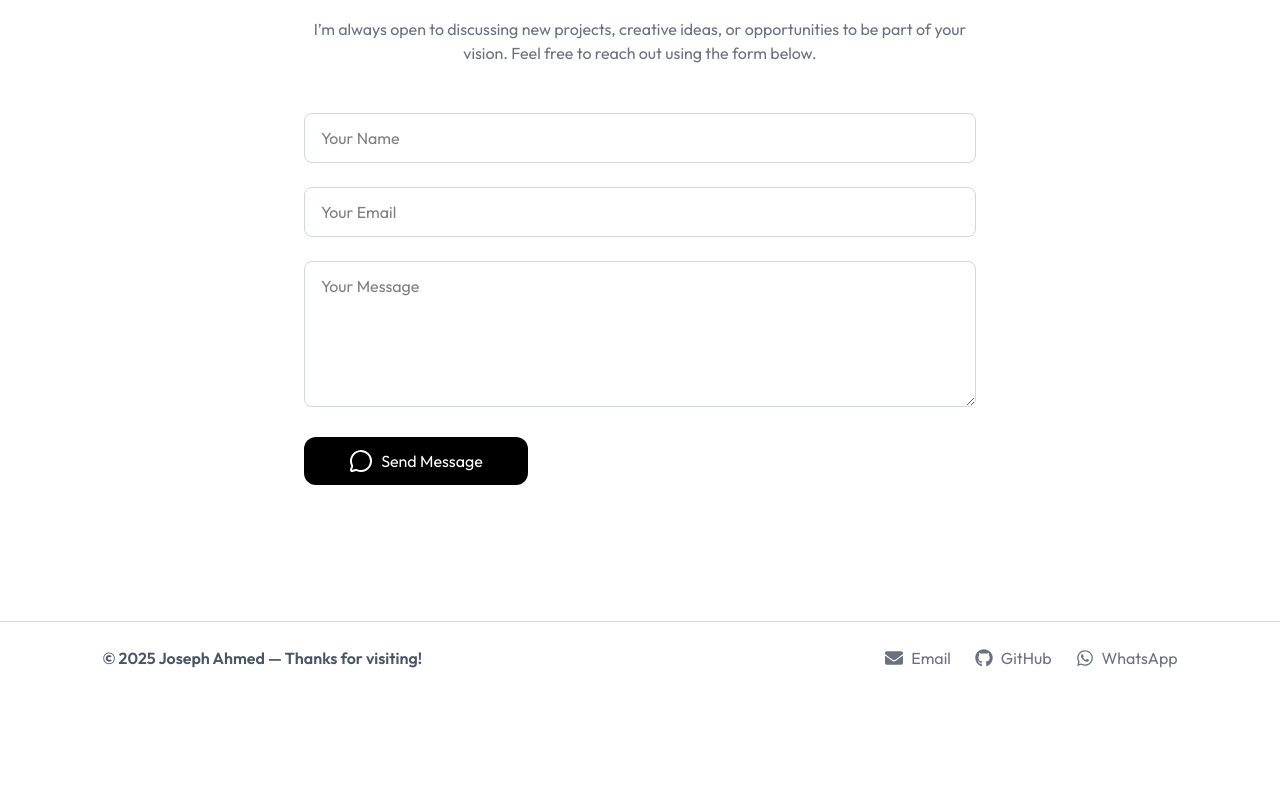
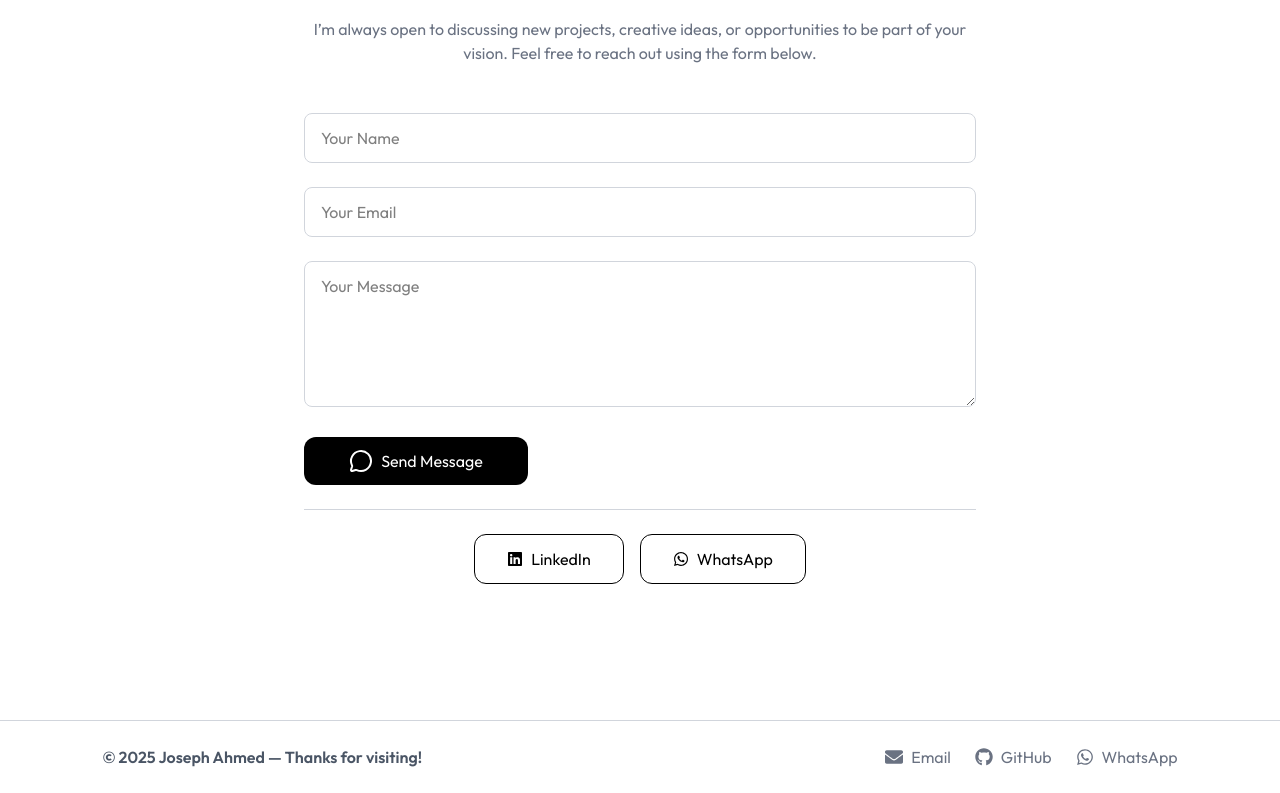
Before and after one commit to ahmedjoseph07/dev-portfolio, a Next.js app: page / in a window 1280 px wide. Shown: the part 6080-6873 px from the top of the page. Before the commit the page ends 6774 px from the top, so only its background shows below. Built offline with nearby package versions, Linux system fonts and the light colour scheme.

Commit message:
contact section improved

```diff
--- a/app/components/Contact.jsx
+++ b/app/components/Contact.jsx
@@ -1,5 +1,6 @@
 import { MessageCircle } from "lucide-react";
 import React, { useRef, useState } from "react";
+import { FaFacebook, FaGithub, FaLinkedin, FaWhatsapp } from "react-icons/fa";
 
 const Contact = () => {
     const [result, setResult] = useState("");
@@ -94,6 +95,25 @@
                     <MessageCircle /> Send Message
                 </button>
 
+                <hr className="w-full border-gray-300" />
+                <div className="flex flex-wrap gap-4 justify-center">
+                    <a
+                        href="https://linkedin.com/in/ahmedjoseph07"
+                        target="_blank"
+                        rel="noopener noreferrer"
+                        className="flex items-center border gap-2 px-6 sm:px-8 py-2.5 sm:py-3 rounded-xl cursor-pointer hover:shadow-2xl shadow-indigo-500/30 hover:scale-[1.02] duration-300 transition text-sm sm:text-base">
+                        <FaLinkedin /> LinkedIn
+                    </a>
+
+                    <a
+                        href="https://wa.me/8801752025146"
+                        target="_blank"
+                        rel="noopener noreferrer"
+                        className="flex items-center border gap-2 px-6 sm:px-8 py-2.5 sm:py-3 rounded-xl cursor-pointer hover:shadow-2xl shadow-indigo-500/30 hover:scale-[1.02] duration-300 transition text-sm sm:text-base">
+                        <FaWhatsapp /> WhatsApp
+                    </a>
+
+                </div>
                 <p className="my-4">{result}</p>
             </form>
         </div>
--- a/app/components/Footer.jsx
+++ b/app/components/Footer.jsx
@@ -13,7 +13,7 @@
                 <div className="flex flex-wrap items-center justify-center gap-6 text-gray-500">
                     <a
                         href="mailto:ahmedjoseph11@gmail.com"
-                        className="flex items-center gap-2 hover:text-gray-800 hover:scale-110 transition-transform duration-200">
+                        className="flex items-center gap-2 hover:text-gray-500 hover:scale-110 transition-transform duration-200">
                         <FaEnvelope size={18} />
                         <span>Email</span>
                     </a>
@@ -21,7 +21,7 @@
                         href="https://github.com/ahmedjoseph07"
                         target="_blank"
                         rel="noopener noreferrer"
-                        className="flex items-center gap-2 hover:text-gray-800 hover:scale-110 transition-transform duration-200">
+                        className="flex items-center gap-2 hover:text-gray-500 hover:scale-110 transition-transform duration-200">
                         <FaGithub size={18} />
                         <span>GitHub</span>
                     </a>
@@ -29,7 +29,7 @@
                         href="https://wa.me/8801752025146"
                         target="_blank"
                         rel="noopener noreferrer"
-                        className="flex items-center gap-2 hover:text-gray-800 hover:scale-110 transition-transform duration-200">
+                        className="flex items-center gap-2 hover:text-gray-500 hover:scale-110 transition-transform duration-200">
                         <FaWhatsapp size={18} />
                         <span>WhatsApp</span>
                     </a>
```
